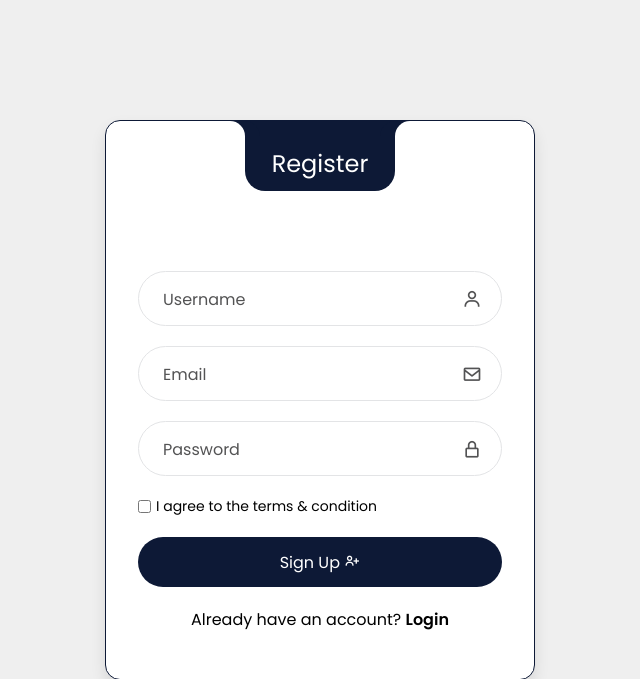
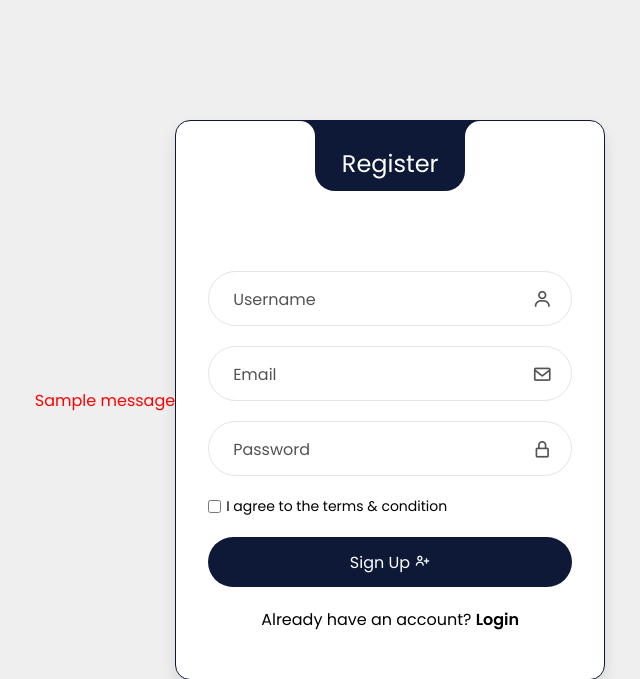
Before and after one commit to aroy14122005-dotcom/cts-question-paper, a Django app: page / in a window 1280 px wide. Shown: the top 679 px of the page, without its empty margins (320-960 px from the left). Run offline with Django 5.2, Linux system fonts and the light colour scheme; tables that the repository leaves empty hold one stand-in row (values such as "Sample post"); one stand-in notice (Sample message) is shown.

```diff
--- a/main/templates/main/login.html
+++ b/main/templates/main/login.html
@@ -18,6 +18,13 @@
   </head>
 
   <body>
+    {% if messages %}
+    {% for message in messages %}
+        <p style="color:red;">
+            {{ message }}
+        </p>
+    {% endfor %}
+{% endif %}
     <div class="wrapper">
 
       <!-- FORM HEADER -->
```
Also changed, not shown: main/views.py (+10 -2 lines).
